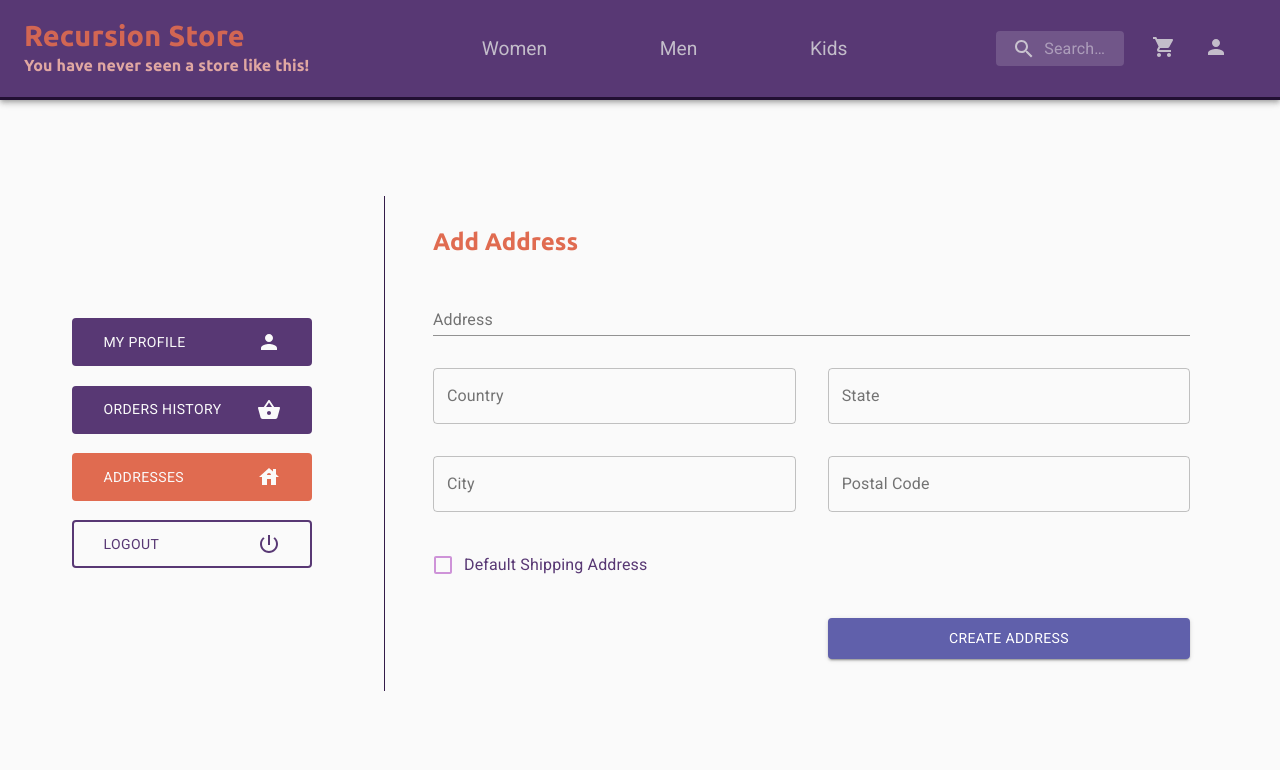
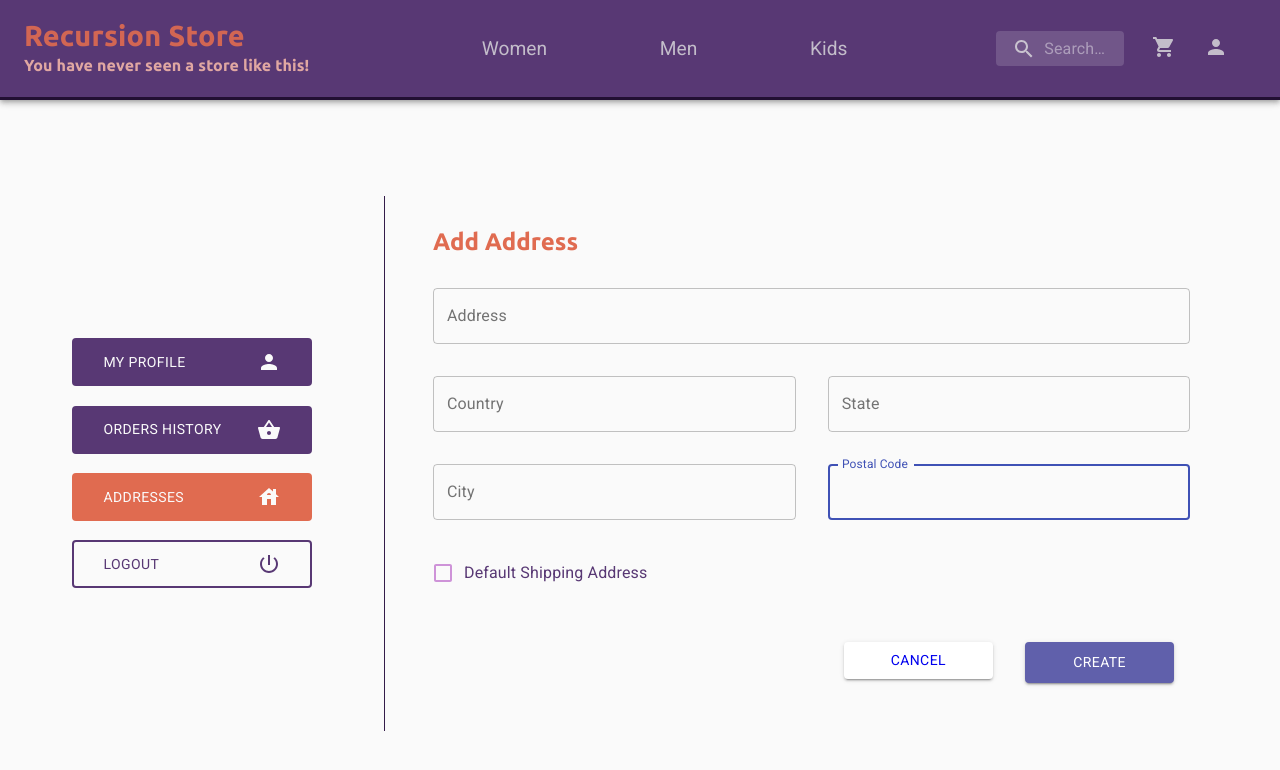
Before and after one commit to tiago-web/Recursion-Store, a React (Create React App) app in the folder web/: page /user/add-address in a window 1280 px wide. Shown: the top 770 px of the page. Built offline with nearby package versions, Linux system fonts and the light colour scheme; no server answers; sample sign-in values are in the browser's storage.

Commit message:
Finish Edit or Edit Address page
- Add Validation to the form.
- Add API connection to create or update an address.

```diff
--- a/web/package.json
+++ b/web/package.json
@@ -4,6 +4,7 @@
   "private": true,
   "dependencies": {
     "@hookform/devtools": "^2.2.1",
+    "@hookform/resolvers": "^1.1.0",
     "@material-ui/core": "^4.11.0",
     "@material-ui/icons": "^4.9.1",
     "@material-ui/lab": "^4.0.0-alpha.56",
--- a/web/src/pages/User/AddEditAddress/index.tsx
+++ b/web/src/pages/User/AddEditAddress/index.tsx
@@ -1,14 +1,34 @@
-import React, { useEffect, useState, useCallback, ChangeEvent } from 'react';
+import React, { useEffect, useState, useCallback } from 'react';
 import { withStyles } from '@material-ui/core/styles';
 import { purple } from '@material-ui/core/colors';
 import Checkbox, { CheckboxProps } from '@material-ui/core/Checkbox';
-import { useLocation, useHistory, useParams } from 'react-router-dom';
-import { Grid, TextField, FormControlLabel, Button } from '@material-ui/core';
+import { useLocation, useHistory, useParams, Link } from 'react-router-dom';
+import { Grid, TextField, FormControlLabel } from '@material-ui/core';
+import { useForm } from 'react-hook-form';
+import { yupResolver } from '@hookform/resolvers/yup';
+import * as yup from 'yup';
 import UserLayout from '../components/UserLayout';
 import { useStyles, PurpleSolidButton, RedOutlinedButton } from './styles';
 import api from '../../../services/api';
-import apiErrorHandler from '../../../services/apiErrorHandler';
 import { TUserAddress } from '../Addresses/Address';
+
+const addressSchema = yup.object().shape({
+  address: yup.string().min(6).required(),
+  country: yup.string().min(3).required(),
+  state: yup.string().min(3).required(),
+  city: yup.string().min(3).required(),
+  postalCode: yup.string().min(6).required(),
+  main: yup.boolean(),
+});
+
+enum addressLabels {
+  address = 'Address',
+  country = 'Country',
+  state = 'State',
+  city = 'City',
+  postalCode = 'Postal Code',
+  main = 'Main',
+}
 
 const PurpleCheckbox = withStyles({
   root: {
@@ -27,45 +47,63 @@ const AddEditAddress: React.FC = () => {
   const { oldPostalCode }: { oldPostalCode: string } = useParams();
   const isEditAddressPage = pathname.toLowerCase().includes('edit');
   const titleInitials = isEditAddressPage ? 'Edit' : 'Add';
+  const [addressFound, setAddressFound] = useState(false);
+  const [addressForm, setAddressForm] = useState<TUserAddress>({
+    address: '',
+    country: '',
+    state: '',
+    city: '',
+    postalCode: '',
+    main: false,
+  } as TUserAddress);
 
-  const [main, setMain] = useState(false);
-  const [address, setAddress] = useState<TUserAddress>({} as TUserAddress);
-
-  const handleChange = (): void => {
-    setMain(prevState => !prevState);
-  };
-  type TAddressEvent = {
-    name: string;
-    value: string;
-  };
+  const { register, handleSubmit, errors } = useForm({
+    resolver: yupResolver(addressSchema),
+  });
 
   const handleAddressChange = useCallback(e => {
-    // console.log(e.target.name);
-    const { name, value } = e.target;
-
-    setAddress(prevState => ({ ...prevState, [name]: value }));
+    const { name, value, checked } = e.target;
+    name === 'main'
+      ? setAddressForm(prevState => ({ ...prevState, [name]: checked }))
+      : setAddressForm(prevState => ({ ...prevState, [name]: value }));
   }, []);
 
   useEffect(() => {
-    const token = localStorage.getItem('@Recursion:token');
-    if (!token) history.push('/');
-    api
-      .get(`/profile/shippingAddress/${oldPostalCode}`, {
-        headers: {
-          Authorization: `bearer ${token}`,
-        },
-      })
-      .then(response => {
+    if (isEditAddressPage) {
+      api.get(`/profile/shippingAddress/${oldPostalCode}`).then(response => {
         const reqAddress = response.data;
-        // Object.keys(reqAddress).map((name, i) => {
-        //   console.log(name, i, reqAddress[name]);
-        //   setAddress(prevState => ({ ...prevState, [name]: reqAddress[name] }));
-        // });
+        setAddressFound(true);
+        setAddressForm(reqAddress);
+      });
+    }
+  }, []);
 
-        setAddress(reqAddress);
-        if (address) setMain(!!address.main);
-      })
-      .catch(apiErrorHandler);
+  const onSubmit = useCallback(async (data: TUserAddress): Promise<void> => {
+    const { address, country, state, city, postalCode, main } = data;
+    if (isEditAddressPage) {
+      const response = await api.put('/profile/shippingAddress', {
+        oldPostalCode,
+        address,
+        country,
+        state,
+        city,
+        postalCode,
+        main,
+      });
+      history.goBack();
+    } else {
+      // create shipping address
+      const response = await api.post('/profile/shippingAddress', {
+        oldPostalCode,
+        address,
+        country,
+        state,
+        city,
+        postalCode,
+        main,
+      });
+      history.goBack();
+    }
   }, []);
 
   return (
@@ -74,99 +112,84 @@ const AddEditAddress: React.FC = () => {
         <Grid item className={classes.textFieldGrid}>
           <h2>{titleInitials} Address</h2>
         </Grid>
-        {address ? (
+        {(isEditAddressPage && addressFound) || !isEditAddressPage ? (
+          <form noValidate onSubmit={handleSubmit(onSubmit)}>
             <Grid container item alignItems="center">
-            <Grid xs={12} className={classes.textFieldGrid}>
-              <TextField
-                name="address"
-                label="Address"
-                variant="standard"
+              {Object.keys(addressForm).map(name => {
+                return name === 'main' ? (
+                  <Grid
+                    key={name}
+                    xs={12}
+                    sm={12}
+                    className={classes.textFieldGrid}
+                  >
+                    <FormControlLabel
+                      label="Default Shipping Address"
+                      control={
+                        <PurpleCheckbox
+                          name={name}
                           onChange={handleAddressChange}
-                fullWidth
-                defaultValue={address.address}
-                value={address.address}
+                          checked={addressForm[name]}
+                          inputRef={register}
+                        />
+                      }
                     />
                   </Grid>
-            <Grid xs={12} sm={6} className={classes.textFieldGrid}>
+                ) : (
+                  <Grid
+                    key={name}
+                    xs={name === 'address' ? 12 : 6}
+                    className={classes.textFieldGrid}
+                  >
                     <TextField
-                name="country"
-                label="Country"
+                      name={name}
+                      label={addressLabels[`${name}`]}
                       variant="outlined"
                       onChange={handleAddressChange}
+                      autoComplete={name}
+                      value={addressForm[name]}
+                      error={!!errors[name]}
+                      inputRef={register}
                       fullWidth
-                value={address.country}
+                      autoFocus
                     />
+                    {errors[name] && (
+                      <span className={classes.error}>
+                        {errors[name].message}
+                      </span>
+                    )}
                   </Grid>
-            <Grid xs={12} sm={6} className={classes.textFieldGrid}>
-              <TextField
-                name="state"
-                label="State"
-                variant="outlined"
-                onChange={handleAddressChange}
-                fullWidth
-                value={address.state}
-              />
-            </Grid>
-            <Grid xs={12} sm={6} className={classes.textFieldGrid}>
-              <TextField
-                name="city"
-                label="City"
-                variant="outlined"
-                onChange={handleAddressChange}
-                fullWidth
-                value={address.city}
-              />
-            </Grid>
-            <Grid xs={12} sm={6} className={classes.textFieldGrid}>
-              <TextField
-                name="postalcode"
-                label="Postal Code"
-                variant="outlined"
-                onChange={handleAddressChange}
-                fullWidth
-                value={address.postalCode}
-              />
-            </Grid>
-            <Grid xs={12} sm={12} className={classes.textFieldGrid}>
-              <FormControlLabel
-                control={
-                  <PurpleCheckbox
-                    checked={address.main}
-                    onChange={handleAddressChange}
-                    name="main"
-                  />
-                }
-                label="Default Shipping Address"
-              />
-            </Grid>
+                );
+              })}
 
               <Grid xs={12} sm={6} className={classes.textFieldGrid}>
                 &nbsp;
               </Grid>
               <Grid container xs={12} sm={6} className={classes.textFieldGrid}>
-              {isEditAddressPage ? (
-                <>
                 <Grid xs={6} className={classes.textFieldGrid}>
+                  <Link to="/user/addresses">
                     <RedOutlinedButton variant="contained" fullWidth>
                       Cancel
                     </RedOutlinedButton>
+                  </Link>
                 </Grid>
                 <Grid xs={6} className={classes.textFieldGrid}>
-                    <PurpleSolidButton variant="contained" fullWidth>
-                      Save
+                  <PurpleSolidButton
+                    type="submit"
+                    variant="contained"
+                    fullWidth
+                  >
+                    {isEditAddressPage ? 'Save' : 'Create'}
                   </PurpleSolidButton>
                 </Grid>
-                </>
-              ) : (
-                <PurpleSolidButton variant="contained" fullWidth>
-                  Create Address
-                </PurpleSolidButton>
-              )}
               </Grid>
             </Grid>
+          </form>
         ) : (
-          <Grid container item alignItems="center">
+          <Grid container alignItems="center">
+            <Grid item xs={12} className={classes.textFieldGrid}>
               No Address Found
+            </Grid>
           </Grid>
         )}
       </Grid>
--- a/web/src/pages/User/AddEditAddress/styles.ts
+++ b/web/src/pages/User/AddEditAddress/styles.ts
@@ -10,6 +10,9 @@ export const useStyles = makeStyles((theme: Theme) =>
     },
     textFieldGrid: {
       padding: '1rem 1rem',
+    },
+    error: {
+      color: 'red',
     },
   }),
 );
--- a/web/src/pages/User/Addresses/Address/index.tsx
+++ b/web/src/pages/User/Addresses/Address/index.tsx
@@ -12,6 +12,7 @@ import {
 import { useStyles, CssTypography } from './styles';
 
 export type TUserAddress = {
+  oldPostalCode?: string;
   address: string;
   country: string;
   state: string;
--- a/web/src/services/apiErrorHandler.ts
+++ b/web/src/services/apiErrorHandler.ts
@@ -8,8 +8,7 @@ type TResponse = {
 const apiErrorHandler: any = (response: TResponse) => {
   const { status, statusText } = response.request;
   if (statusText === 'Unauthorized' && status === 401) {
-    localStorage.removeItem('@Recursion:token');
-    window.location.replace('/');
+    // console.log('Unauthorized');
   }
   if (statusText === 'Not Found' && status === 404) {
     // console.log('Not Found');
```
Also changed, not shown: 1 other file (tests, documents, lock files or other folders). Lines whose indentation alone changed are shown as unchanged.
